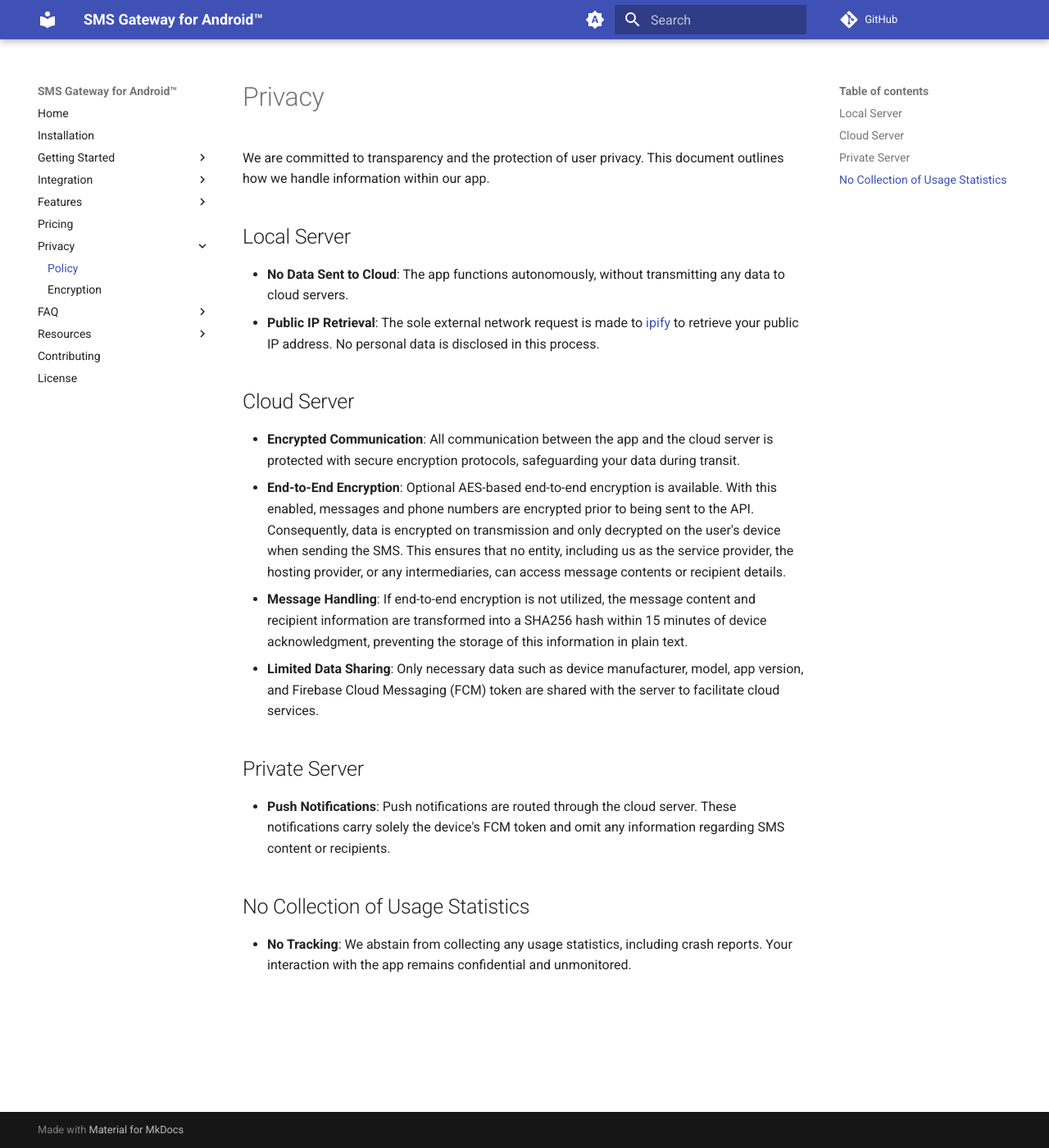
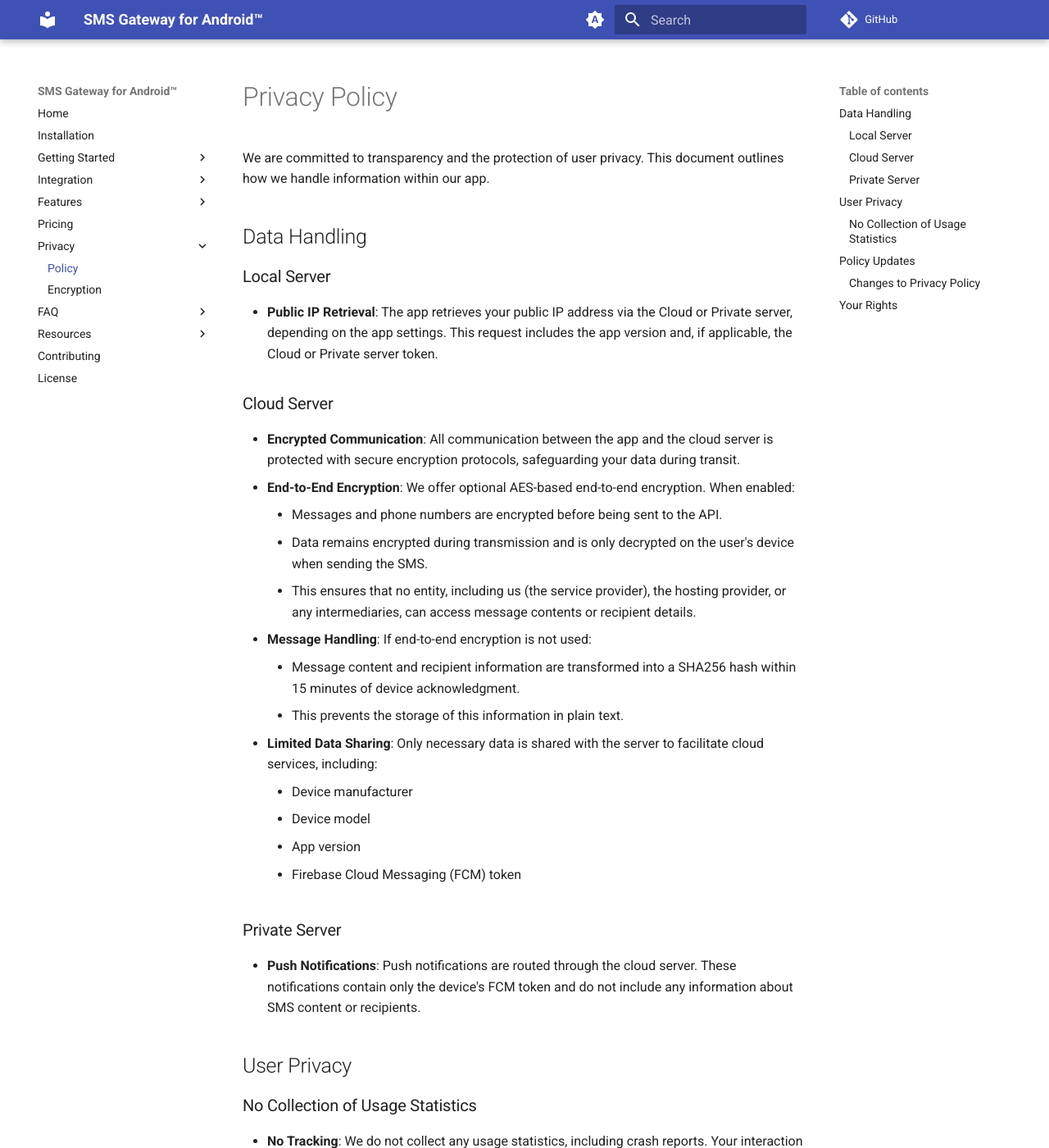
Before and after one commit to android-sms-gateway/docs-web, an MkDocs documentation site: the page built from docs/privacy/policy.md, in a window 1280 px wide and 1400 px high. Shown: the whole window at 82% size. Built offline with MkDocs 1.6.1 and Material for MkDocs 9.7.7, drawn with Linux system fonts in a browser that asks for light colours; comment, search, counter and statistics services are not loaded; some of the changed text lies outside the part shown.

Commit message:
[privacy] update policy in part of retrieving public IP

```diff
--- a/docs/privacy/policy.md
+++ b/docs/privacy/policy.md
@@ -1,23 +1,50 @@
-# Privacy
+# Privacy Policy
 
 We are committed to transparency and the protection of user privacy. This document outlines how we handle information within our app.
 
-## Local Server
+## Data Handling
 
-- **No Data Sent to Cloud**: The app functions autonomously, without transmitting any data to cloud servers.
-- **Public IP Retrieval**: The sole external network request is made to [ipify](https://www.ipify.org) to retrieve your public IP address. No personal data is disclosed in this process.
+### Local Server
 
-## Cloud Server
+- **Public IP Retrieval**: The app retrieves your public IP address via the Cloud or Private server, depending on the app settings. This request includes the app version and, if applicable, the Cloud or Private server token.
+
+### Cloud Server
 
 - **Encrypted Communication**: All communication between the app and the cloud server is protected with secure encryption protocols, safeguarding your data during transit.
-- **End-to-End Encryption**: Optional AES-based end-to-end encryption is available. With this enabled, messages and phone numbers are encrypted prior to being sent to the API. Consequently, data is encrypted on transmission and only decrypted on the user's device when sending the SMS. This ensures that no entity, including us as the service provider, the hosting provider, or any intermediaries, can access message contents or recipient details.
-- **Message Handling**: If end-to-end encryption is not utilized, the message content and recipient information are transformed into a SHA256 hash within 15 minutes of device acknowledgment, preventing the storage of this information in plain text.
-- **Limited Data Sharing**: Only necessary data such as device manufacturer, model, app version, and Firebase Cloud Messaging (FCM) token are shared with the server to facilitate cloud services.
+- **End-to-End Encryption**: We offer optional AES-based end-to-end encryption. When enabled:
+    - Messages and phone numbers are encrypted before being sent to the API.
+    - Data remains encrypted during transmission and is only decrypted on the user's device when sending the SMS.
+    - This ensures that no entity, including us (the service provider), the hosting provider, or any intermediaries, can access message contents or recipient details.
+- **Message Handling**: If end-to-end encryption is not used:
+    - Message content and recipient information are transformed into a SHA256 hash within 15 minutes of device acknowledgment.
+    - This prevents the storage of this information in plain text.
+- **Limited Data Sharing**: Only necessary data is shared with the server to facilitate cloud services, including:
+    - Device manufacturer
+    - Device model
+    - App version
+    - Firebase Cloud Messaging (FCM) token
 
-## Private Server
+### Private Server
 
-- **Push Notifications**: Push notifications are routed through the cloud server. These notifications carry solely the device's FCM token and omit any information regarding SMS content or recipients.
+- **Push Notifications**: Push notifications are routed through the cloud server. These notifications contain only the device's FCM token and do not include any information about SMS content or recipients.
 
-## No Collection of Usage Statistics
+## User Privacy
 
-- **No Tracking**: We abstain from collecting any usage statistics, including crash reports. Your interaction with the app remains confidential and unmonitored.
+### No Collection of Usage Statistics
+
+- **No Tracking**: We do not collect any usage statistics, including crash reports. Your interaction with the app remains confidential and unmonitored.
+
+## Policy Updates
+
+### Changes to Privacy Policy
+
+- **Prior to version 1.22**: The external service [ipify](https://www.ipify.org) was used to retrieve the public IP address.
+
+We are committed to keeping you informed about how we protect your privacy. Any future changes to this policy will be updated here.
+
+## Your Rights
+
+- You have the right to access, correct, or delete your personal data.
+- For any privacy-related inquiries or requests, please contact us at [privacy@sms-gate.app](mailto:privacy@sms-gate.app).
+
+By using our app, you agree to the terms outlined in this privacy policy.
```
